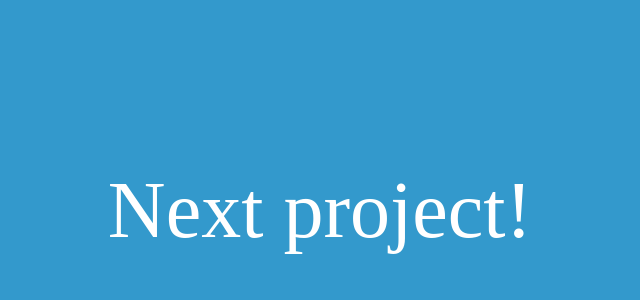
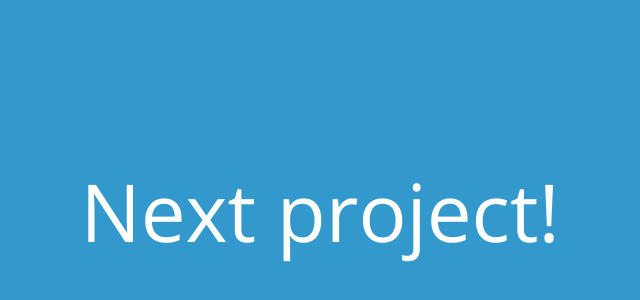
Before and after one commit to scratchdesignstudio/quick-link, a plain HTML site: page index.html in a window 1280 px wide. Shown: the part 198-498 px from the top of the page, without its empty margins (320-960 px from the left). Drawn offline with nearby package versions, Linux system fonts and the light colour scheme.

Commit message:
Update index.html
Reversed my last edit, something isn't working

```diff
--- a/index.html
+++ b/index.html
@@ -1,6 +1,7 @@
 <!DOCTYPE html>
 <html>
   <head>
+    <link href='https://fonts.googleapis.com/css?family=Open+Sans' rel='stylesheet' type='text/css'>
     <style>
       a:link{
         color: white;
@@ -28,8 +29,7 @@
       }
       body{
         background-color: #3399CC;
-        font-family: scratch;
-        src: url(scratch.ttf);
+        font-family: 'Open Sans', sans-serif;
         text-align: center;
         font-size: 5em;
         position: absolute;
```
